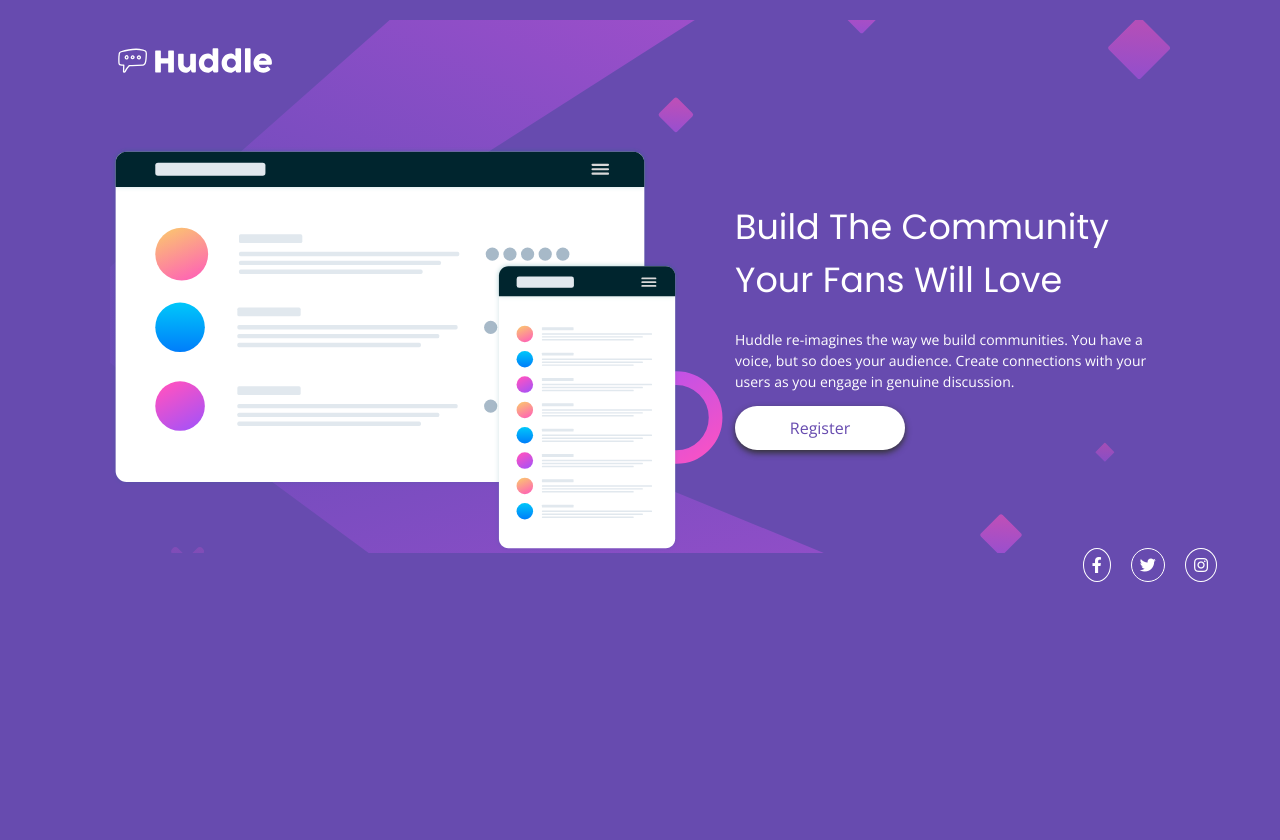
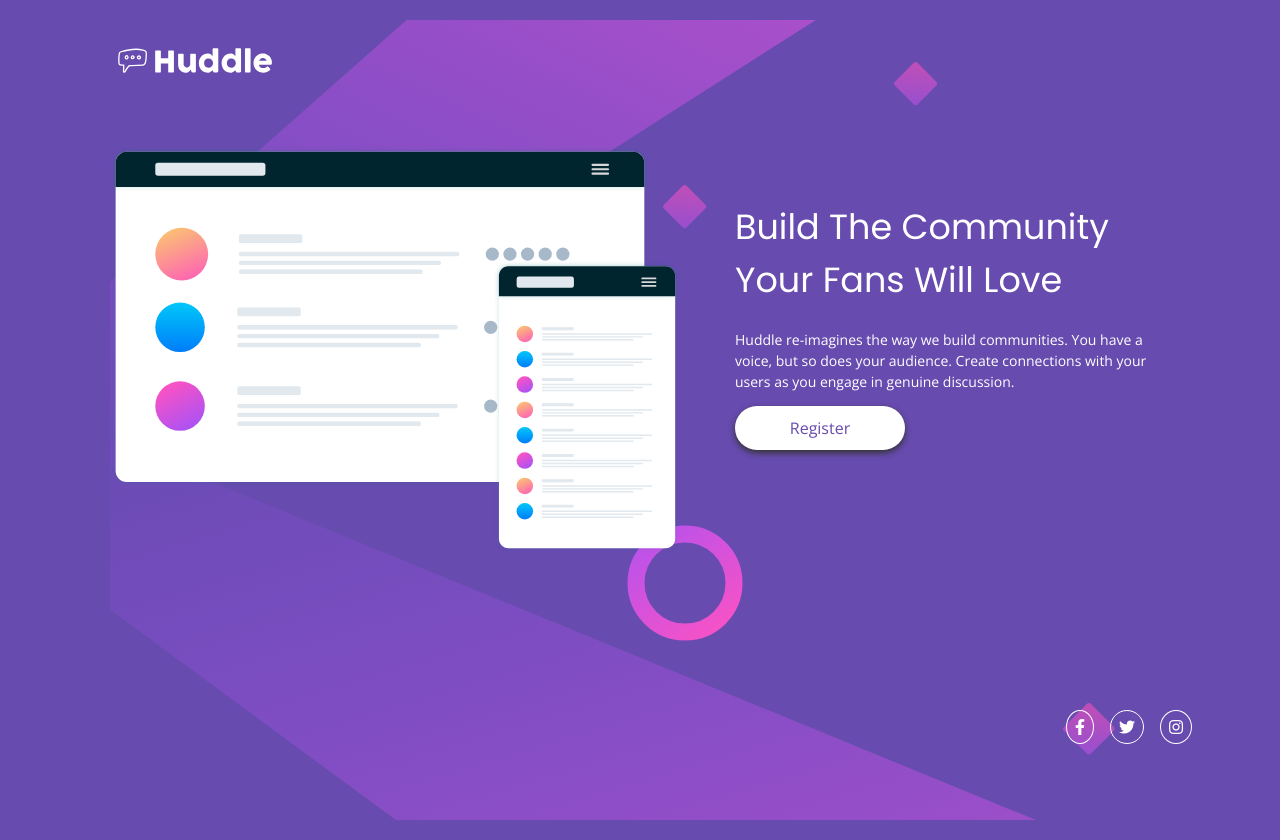
Before and after one commit to rahul747/frontend-mentor-challenge-4, a plain HTML site: page index.html in a window 1280 px wide. Before the commit the page ends 800 px from the top, so only its background shows below. Drawn offline with nearby package versions, Linux system fonts and the light colour scheme.

Commit message:
icon added

```diff
--- a/css/custom.css
+++ b/css/custom.css
@@ -10,13 +10,16 @@ body {
 	background-color: hsl(257, 40%, 49%);
 	font-family: 'Open Sans', sans-serif;
 	font-weight: 400;
+	min-height: 100vh;
 
 }
 
 main {
 	max-width: 1060px;
 	margin: 20px auto;
-	background: url('../images/bg-desktop.svg')no-repeat center center/cover;
+	background: url('../images/bg-desktop.svg')no-repeat top center/cover;
+	background-color: hsl(257, 40%, 49%);
+	height: 100vh;
 }
 
 .logo {
@@ -77,17 +80,18 @@ a {
 }
 
 .social-icon {
-	float: right;
-	margin-right: 55px;
-	margin-top: -25px;
+	position: absolute;
+	bottom: 3rem;
+	right: 5rem;
 }
 
-.social-icon a {
+.social-icon i {
 	display: inline-block;
-	margin: 0 8px;
-	color: #fff;
-	font-weight: 200;
-	font-size: 16px;
+	margin: 8px;
+	float: left;
+
+
+
 }
 
 .fab {
@@ -95,6 +99,8 @@ a {
 	padding: 8px;
 	border-radius: 50%;
 	border: 1px solid #fff;
+	color: #fff;
+
 }
 
 @media (max-width:768px) {
--- a/index.html
+++ b/index.html
@@ -1,5 +1,6 @@
 <!DOCTYPE html>
 <html lang="en">
+
 <head>
 	<meta charset="UTF-8">
 	<meta name="viewport" content="width=device-width, initial-scale=1.0"> <!-- displays site properly based on user's device -->
@@ -44,9 +45,9 @@
 	</main>
 
 	<div class="social-icon">
-		<a href="#"><i class="fab fa-facebook-f"></i></a>
-		<a href="#"><i class="fab fa-twitter"></i></a>
-		<a href="#"><i class="fab fa-instagram"></i></a>
+		<i class="fab fa-facebook-f"></i>
+		<i class="fab fa-twitter"></i>
+		<i class="fab fa-instagram"></i>
 	</div>
 
 </body></html>
```
